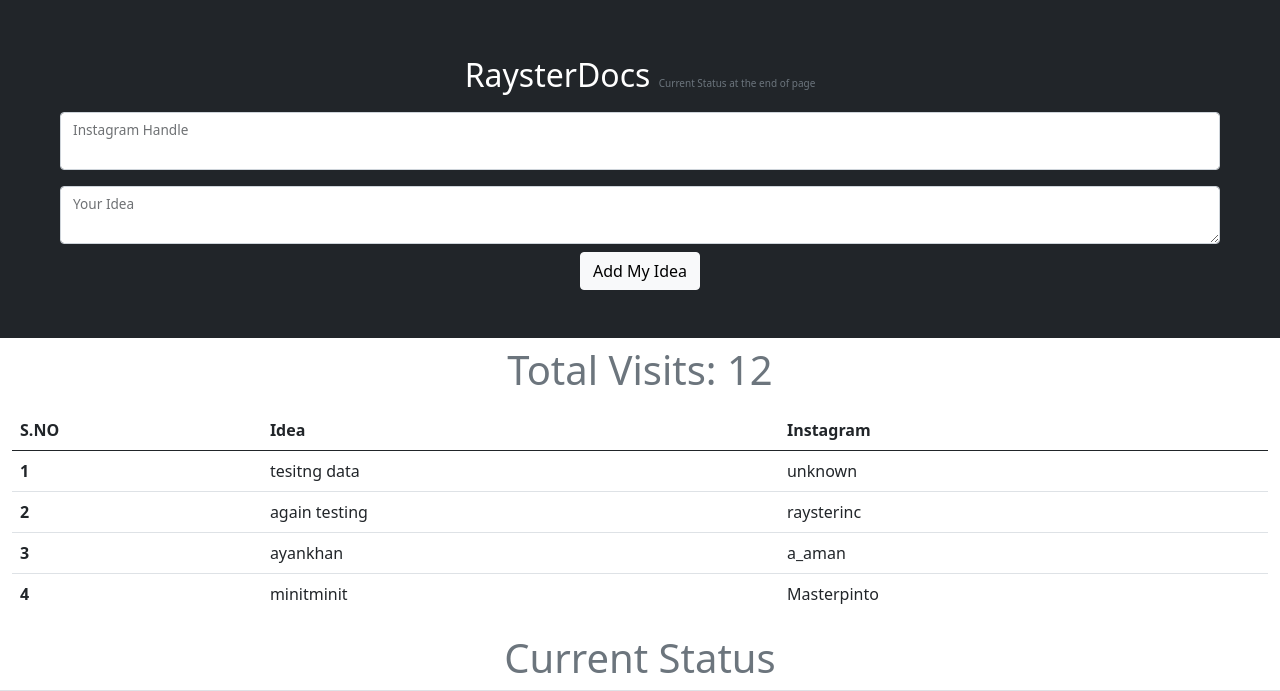
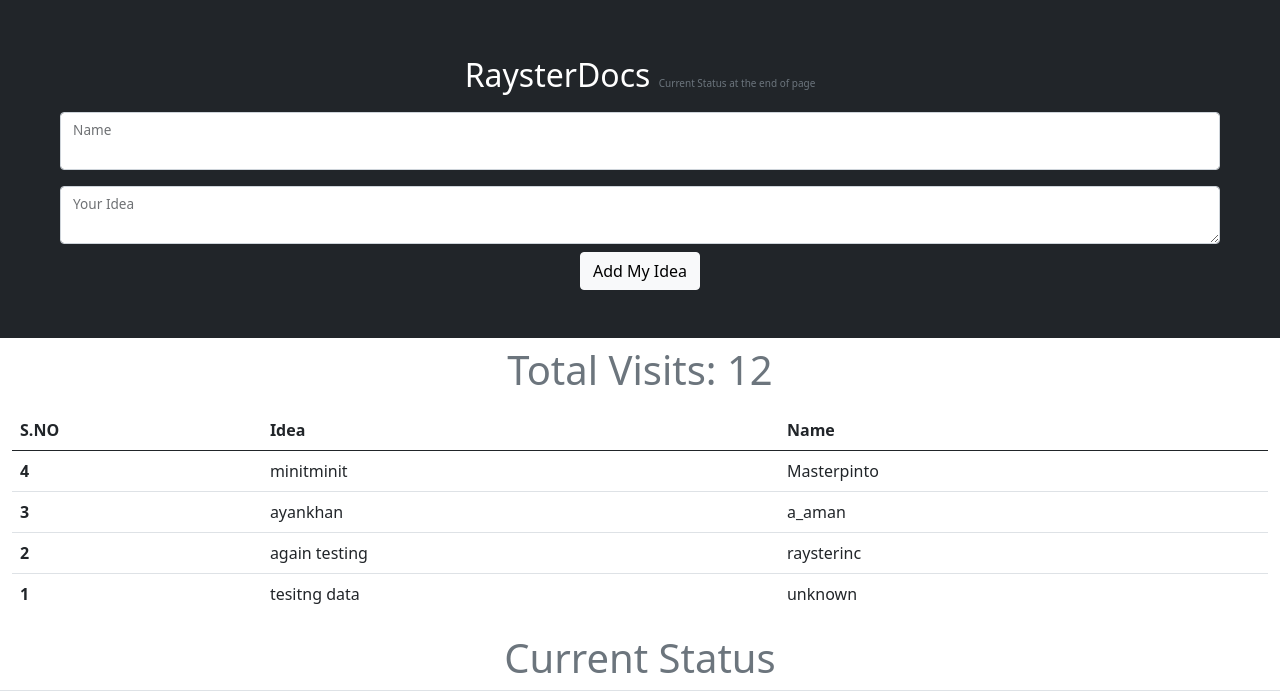
Before and after one commit to AmanAdastra/raydocs, a Django app: page / in a window 1280 px wide. Shown: the top 691 px of the page. Run offline with Django 3.2, Linux system fonts and the light colour scheme; data comes from the database, SQL or seed files in the repository; both versions use the stored data as it was after the commit.

Commit message:
insta change

```diff
--- a/raydocs/views.py
+++ b/raydocs/views.py
@@ -6,7 +6,7 @@ def home(request):
     if len(i)==0:i=0
     else :i=i.last().count
     TotalVisit(count=i+1).save()
-    allidea = MyIdea.objects.all()
+    allidea = MyIdea.objects.all()[::-1]
     if request.method=='POST':
         name = request.POST.get('instaid','unknown')
         idea = request.POST.get('idea','unknown')
--- a/templates/home.html
+++ b/templates/home.html
@@ -22,7 +22,7 @@
         {% csrf_token %}
         <div class="form-floating mb-3">
           <input type="text" class="form-control" id="instaid" name="instaid" />
-          <label for="instaid">Instagram Handle</label>
+          <label for="instaid">Name</label>
         </div>
         <div class="form-floating">
           <textarea class="form-control" id="idea" name="idea" rows="5"></textarea>
@@ -42,7 +42,7 @@
             <tr>
               <th scope="col-1">S.NO</th>
               <th scope="col-8">Idea</th>
-              <th scope="col-3">Instagram</th>
+              <th scope="col-3">Name</th>
             </tr>
           </thead>
           <tbody>
```
Also changed, not shown: db.sqlite3.
